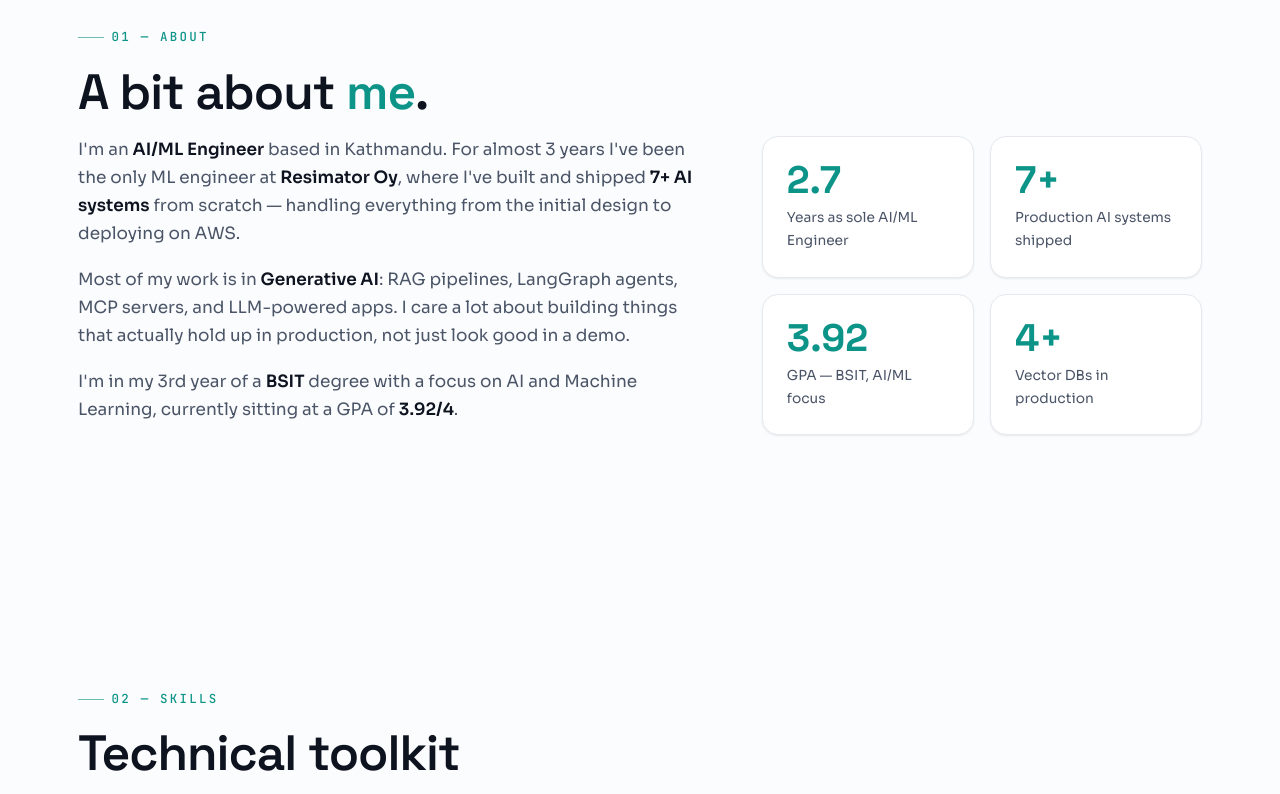
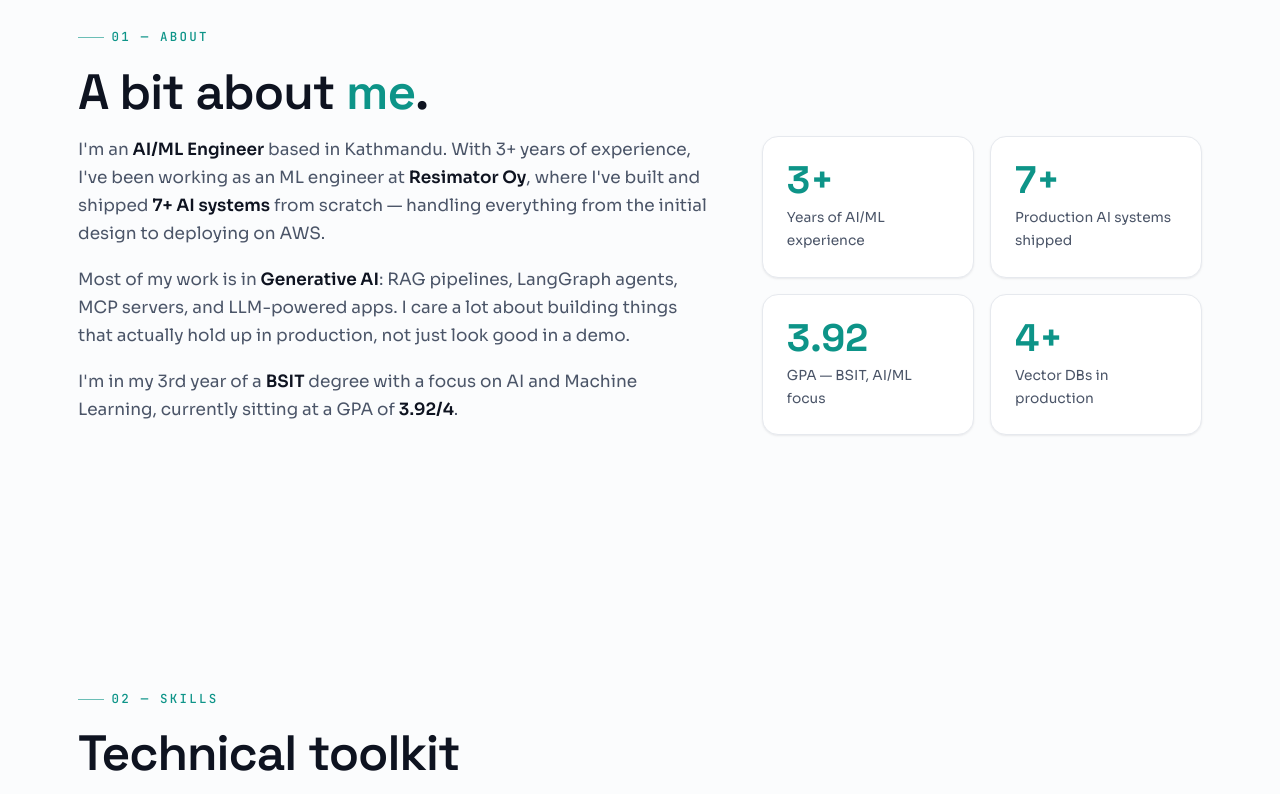
Before and after one commit to Sujal-Rajbhandari/portfolio, a plain HTML site: page index.html in a window 1280 px wide. Shown: the part 900-1694 px from the top of the page. Drawn offline with Linux system fonts and the light colour scheme.

Commit message:
Remove sole ML engineer label; update experience to 3+ years
Co-Authored-By: Claude Sonnet 4.6 <noreply@anthropic.com>

```diff
--- a/index.html
+++ b/index.html
@@ -390,12 +390,12 @@ footer{border-top:1px solid var(--border);padding:34px 0}
     <h2 class="title reveal" data-d="1">A bit about <span class="grad-text">me</span>.</h2>
     <div class="about-grid">
       <div class="about-body reveal" data-d="2">
-        <p>I'm an <strong>AI/ML Engineer</strong> based in Kathmandu. For almost 3 years I've been the only ML engineer at <strong>Resimator Oy</strong>, where I've built and shipped <strong>7+ AI systems</strong> from scratch — handling everything from the initial design to deploying on AWS.</p>
+        <p>I'm an <strong>AI/ML Engineer</strong> based in Kathmandu. With 3+ years of experience, I've been working as an ML engineer at <strong>Resimator Oy</strong>, where I've built and shipped <strong>7+ AI systems</strong> from scratch — handling everything from the initial design to deploying on AWS.</p>
         <p>Most of my work is in <strong>Generative AI</strong>: RAG pipelines, LangGraph agents, MCP servers, and LLM-powered apps. I care a lot about building things that actually hold up in production, not just look good in a demo.</p>
         <p>I'm in my 3rd year of a <strong>BSIT</strong> degree with a focus on AI and Machine Learning, currently sitting at a GPA of <strong>3.92/4</strong>.</p>
       </div>
       <div class="stat-cards reveal" data-d="3">
-        <div class="stat"><div class="num">2.7</div><div class="lbl">Years as sole AI/ML Engineer</div></div>
+        <div class="stat"><div class="num">3+</div><div class="lbl">Years of AI/ML experience</div></div>
         <div class="stat"><div class="num">7+</div><div class="lbl">Production AI systems shipped</div></div>
         <div class="stat"><div class="num">3.92</div><div class="lbl">GPA — BSIT, AI/ML focus</div></div>
         <div class="stat"><div class="num">4+</div><div class="lbl">Vector DBs in production</div></div>
@@ -473,7 +473,7 @@ footer{border-top:1px solid var(--border);padding:34px 0}
         <div class="tl-dot"></div>
         <div class="tl-card">
           <div class="tl-top">
-            <div class="tl-role">AI/ML Engineer <span style="font-weight:400;font-size:.9rem;color:var(--muted)">· Sole ML Engineer</span></div>
+            <div class="tl-role">AI/ML Engineer</div>
             <div class="tl-date">Oct. 2023 — Jun. 2026</div>
           </div>
           <div class="tl-meta"><span class="co">Resimator Oy</span><span class="loc"><i class="fa-solid fa-location-dot" style="color:var(--accent);font-size:.85em"></i> Remote</span></div>
```
